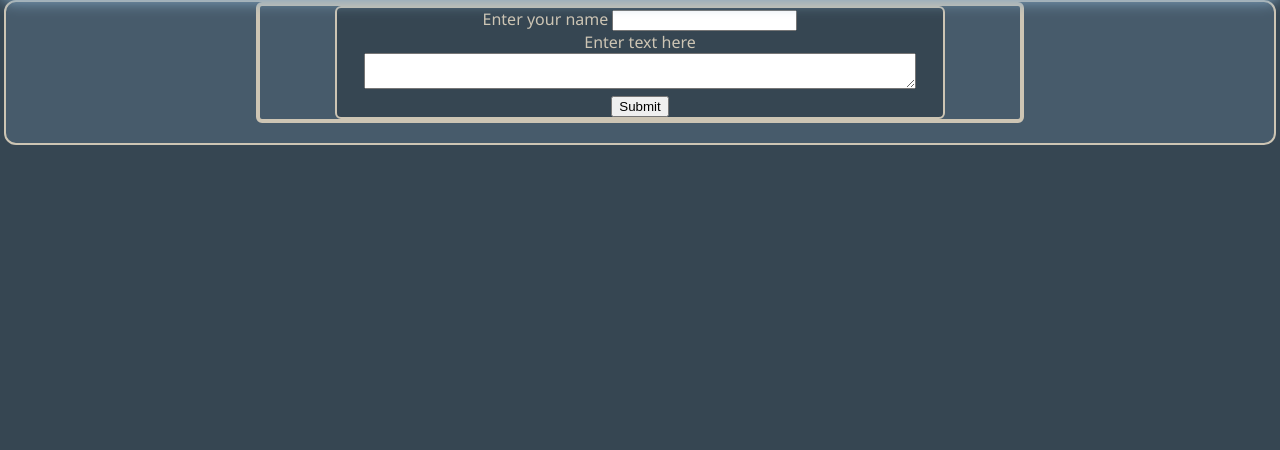
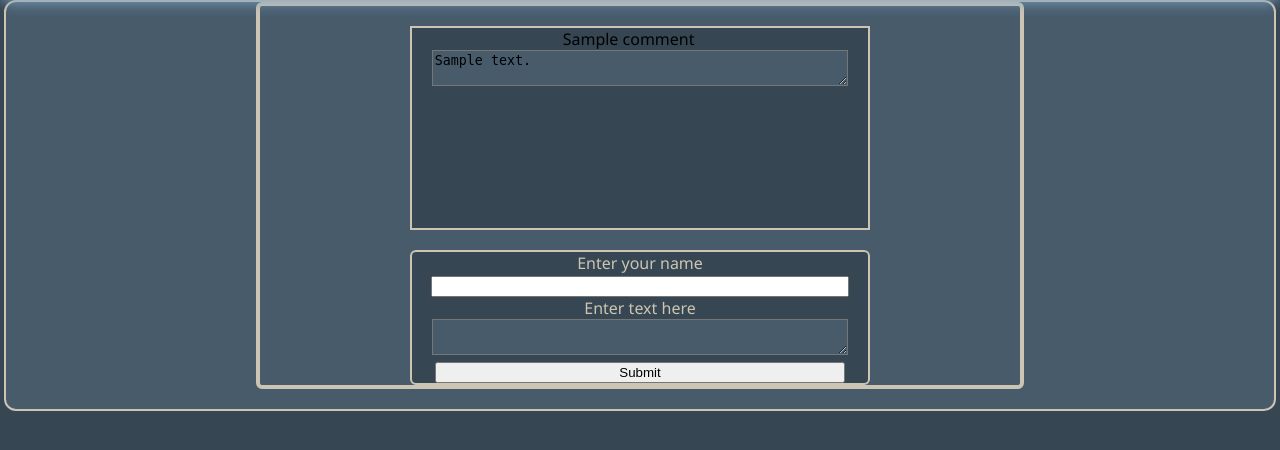
Before and after one commit to vgc12/fellowship-project, a PHP site: page /comments.php in a window 1280 px wide. Shown: the part 168-618 px from the top of the page. Run offline with PHP 8.4, Linux system fonts and the light colour scheme; tables that the repository leaves empty or names only in its code hold one stand-in row (values such as "Sample post").

Commit message:
comments display on comments page

```diff
--- a/comments.php
+++ b/comments.php
@@ -1,27 +1,46 @@
 <?php
 include ("include/init.php");
 echoHeader("Comments");
+$comments = getComments();
+echo "<div class=''><div class='comments-container center center-justify'>";
+foreach ($comments as $comment){
+    $name = $comment['name'];
+    $content = $comment['content'];
+    echo "<div class='comment'>
+            <div class='summary'>".$name."</div>". "
+            <textarea readonly class='comment-content'>" .$content."</textarea>
+        </div>";
+}
+
+function insert_comment($name, $comment){
+    $now = date_create();
+    $dateTimeString = date_format($now, "Y-m-d H:i:s");
+
+}
+
 
 ?>
-    <div class="">
-    <div class="comments-container center center-justify">
+
 
     <form class="comment-form">
         <div>
-            <label for="name">Enter your name
-                <input type="text" name="name">
-            </label>
+            <label for="name">Enter your name </label>
+                <div>
+                    <input type="text" name="name">
+                </div>
+
         </div>
         <div >
            <div <label >Enter text here
-            </label></div>
-            <textarea class="comment-content" name="content"></textarea>
+            </label>
+            </div>
+            <textarea class="comment-text" name="content"></textarea>
         </div>
         <div>
             <input type="submit" value="Submit">
         </div>
     </form>
     </div>
-    </div>
+</div>
 <?php
 echoFooter();
--- /dev/null
+++ b/include/comment.php
@@ -0,0 +1,5 @@
+<?php
+function getComments(){
+    $comments = db_query('SELECT * FROM comments') -> fetchAll();
+    return $comments;
+}
--- a/include/common_components.php
+++ b/include/common_components.php
@@ -7,7 +7,7 @@ $header = "
     <head>
         <meta charset='utf-8' name='viewport' content='width=device-width' />
         <title>$pageTitle</title>
-        <link rel='stylesheet' href='style.css' />
+        <link rel='stylesheet' href='style.css?id=21' />
         <link rel='stylesheet' href='https://cdnjs.cloudflare.com/ajax/libs/font-awesome/6.7.2/css/all.min.css'
          integrity='sha512-Evv84Mr4kqVGRNSgIGL/F/aIDqQb7xQ2vcrdIwxfjThSH8CSR7PBEakCr51Ck+w+/U6swU2Im1vVX0SVk9ABhg=='
           crossorigin='anonymous' referrerpolicy='no-referrer' />
--- a/include/init.php
+++ b/include/init.php
@@ -1,7 +1,7 @@
 <?php
 date_default_timezone_set('America/Chicago');
 session_start();
-
+include ('comment.php');
 include('connect.php');
 include('db_query.php');
 include('common_components.php');
--- a/style.css
+++ b/style.css
@@ -112,9 +112,13 @@ body {
 
 }
 
+.comment-form{
+    width: 60%;
+}
+
 textarea{
     max-width: 90%;
-
+    background-color: var(--container_background);
 }
 
 html {
@@ -130,6 +134,10 @@ html {
     flex-direction: column;
 }
 
+input, textarea{
+    width: 90%;
+}
+
 img {
     width: 95%;
     margin: 5px;
@@ -138,12 +146,17 @@ img {
     border-radius: 4px;
 }
 
-.comment-form{
-
+.comment{
+    width: 60%;
+    font-family: "Segoe UI", Tahoma, Geneva, Verdana, sans-serif;
+    border: 2px solid var(--text_color);
+    background-color: var(--background);
+    margin: 20px 0;
+    min-height: 200px;
 }
 
 .comment-content{
-    width: 600px;
+
 }
 
 
```
